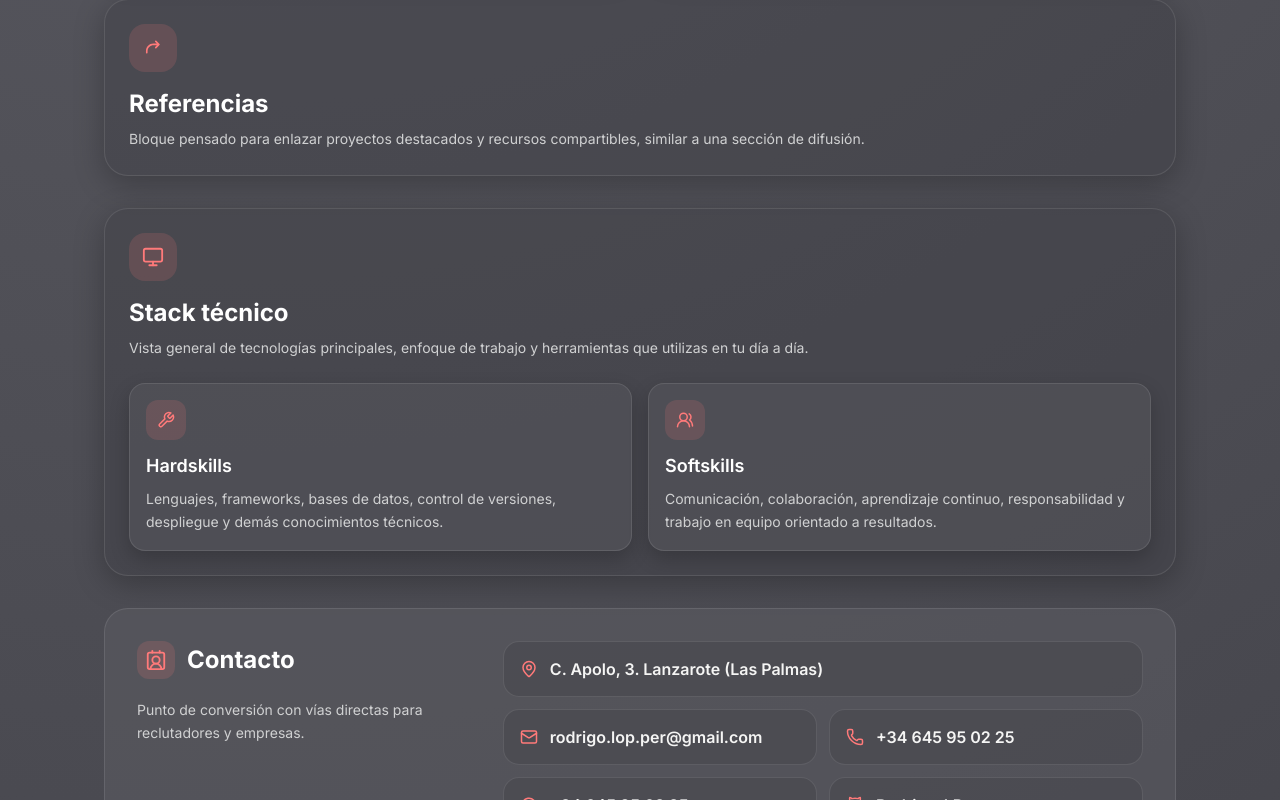
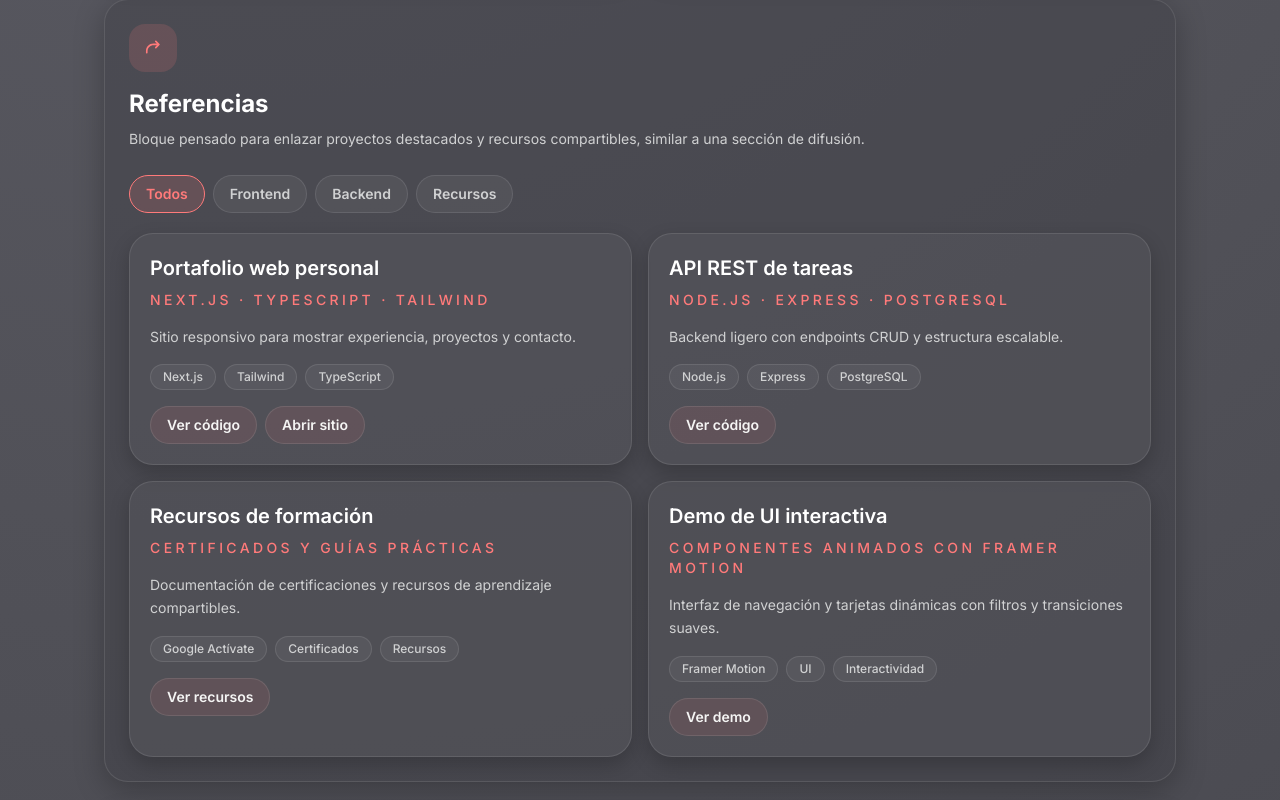
Before and after one commit to Rodrigo-LPz/CV, a Next.js app: page / in a window 1280 px wide. Shown: the part 1340-2140 px from the top of the page. Built offline with nearby package versions, Linux system fonts and the light colour scheme.

Commit message:
Adición de Información de la sección 'Referencias'

```diff
--- a/src/components/site-shell.tsx
+++ b/src/components/site-shell.tsx
@@ -71,7 +71,13 @@ function renderSectionList(text: string) {
 
 export function SiteShell() {
   const [locale, setLocale] = useState<Locale>('es');
+  const [selectedCategory, setSelectedCategory] = useState<'all' | 'frontend' | 'backend' | 'certificates' | 'resources'>('all');
   const content = useMemo(() => siteContent[locale], [locale]);
+  const references = content.sections.references;
+  const filteredReferences =
+    selectedCategory === 'all'
+      ? references.items
+      : references.items.filter((item) => item.category === selectedCategory);
 
   return (
     <div className="mx-auto max-w-6xl px-6 pb-14 pt-8 md:px-10">
@@ -188,12 +194,87 @@ export function SiteShell() {
           </motion.article>
         </section>
 
-        <SectionCard
+        <motion.article
           id="references"
-          title={content.sections.references.title}
-          description={content.sections.references.description}
-          icon={<CurvedArrowIcon />}
-        />
+          initial={{ opacity: 0, y: 24 }}
+          whileInView={{ opacity: 1, y: 0 }}
+          viewport={{ once: true, amount: 0.2 }}
+          transition={{ duration: 0.55 }}
+          className="rounded-3xl border border-white/10 bg-[var(--card)]/45 p-6 shadow-[0_8px_30px_rgba(0,0,0,0.25)]"
+        >
+          <div className="mb-6 flex items-start justify-between gap-4">
+            <div>
+              <div className="mb-4 flex h-12 w-12 items-center justify-center rounded-2xl bg-[var(--accent)]/15 text-[var(--accent)]">
+                <CurvedArrowIcon />
+              </div>
+              <h2 className="mb-2 text-2xl font-bold text-white">{references.title}</h2>
+              <p className="text-sm leading-relaxed text-[var(--muted)]">{references.description}</p>
+            </div>
+          </div>
+
+          <div className="mb-5 flex flex-wrap gap-2">
+            {references.categories.map((category) => (
+              <button
+                key={category.value}
+                type="button"
+                onClick={() => setSelectedCategory(category.value)}
+                className={`rounded-full border px-4 py-2 text-sm font-semibold transition ${
+                  selectedCategory === category.value
+                    ? 'border-[var(--accent)] bg-[var(--accent)]/15 text-[var(--accent)]'
+                    : 'border-white/10 bg-white/5 text-[var(--muted)] hover:border-white/20 hover:text-white'
+                }`}
+              >
+                {category.label}
+              </button>
+            ))}
+          </div>
+
+          <div className="grid gap-4 md:grid-cols-2">
+            {filteredReferences.map((item) => (
+              <article
+                key={item.title}
+                className="rounded-3xl border border-white/10 bg-[var(--surface)]/45 p-5 shadow-[0_8px_20px_rgba(0,0,0,0.2)]"
+              >
+                <div className="mb-4 space-y-2">
+                  <h3 className="text-xl font-semibold text-white">{item.title}</h3>
+                  <p className="text-sm font-medium uppercase tracking-[0.24em] text-[var(--accent)]">
+                    {item.subtitle}
+                  </p>
+                </div>
+                <p className="mb-4 text-sm leading-relaxed text-[var(--muted)]">{item.description}</p>
+                <div className="mb-4 flex flex-wrap gap-2">
+                  {item.tags.map((tag) => (
+                    <span
+                      key={`${item.title}-${tag}`}
+                      className="rounded-full border border-white/10 bg-white/5 px-3 py-1 text-xs font-medium text-[var(--muted)]"
+                    >
+                      {tag}
+                    </span>
+                  ))}
+                </div>
+                <div className="flex flex-wrap gap-2">
+                  {item.links.map((link) => (
+                    <a
+                      key={`${item.title}-${link.label}`}
+                      href={link.href}
+                      target="_blank"
+                      rel="noreferrer"
+                      className="rounded-full border border-white/10 bg-[var(--accent)]/10 px-4 py-2 text-sm font-semibold text-[var(--accent)] transition hover:bg-[var(--accent)]/20"
+                    >
+                      {link.label}
+                    </a>
+                  ))}
+                </div>
+              </article>
+            ))}
+
+            {filteredReferences.length === 0 && (
+              <div className="rounded-3xl border border-white/10 bg-[var(--surface)]/45 p-6 text-sm leading-relaxed text-[var(--muted)]">
+                No hay elementos para esta categoría.
+              </div>
+            )}
+          </div>
+        </motion.article>
 
         <motion.article
           id="techStack"
--- a/src/data/site-content.ts
+++ b/src/data/site-content.ts
@@ -21,6 +21,30 @@ type Section = {
   description: string;
 };
 
+type ReferenceLink = {
+  label: string;
+  href: string;
+};
+
+type ReferenceItem = {
+  title: string;
+  subtitle: string;
+  description: string;
+  tags: string[];
+  links: ReferenceLink[];
+  category: 'all' | 'frontend' | 'backend' | 'certificates' | 'resources';
+};
+
+type ReferenceCategory = {
+  label: string;
+  value: ReferenceItem['category'];
+};
+
+type ReferencesSection = Section & {
+  categories: ReferenceCategory[];
+  items: ReferenceItem[];
+};
+
 type Contact = {
   location: string;
   email: string;
@@ -39,7 +63,7 @@ type SiteContent = {
     journey: Section;
     studies: Section;
     credentials: Section;
-    references: Section;
+    references: ReferencesSection;
     techStack: Section;
     hardSkills: Section;
     softSkills: Section;
@@ -86,6 +110,55 @@ export const siteContent: Record<Locale, SiteContent> = {
         title: 'Referencias',
         description:
           'Bloque pensado para enlazar proyectos destacados y recursos compartibles, similar a una sección de difusión.',
+        categories: [
+          { label: 'Todos', value: 'all' },
+          { label: 'Frontend', value: 'frontend' },
+          { label: 'Backend', value: 'backend' },
+          { label: 'Recursos', value: 'resources' },
+        ],
+        items: [
+          {
+            title: 'Portafolio web personal',
+            subtitle: 'Next.js · TypeScript · Tailwind',
+            description: 'Sitio responsivo para mostrar experiencia, proyectos y contacto.',
+            tags: ['Next.js', 'Tailwind', 'TypeScript'],
+            links: [
+              { label: 'Ver código', href: 'https://github.com/Rodrigo-LPz/portfolio' },
+              { label: 'Abrir sitio', href: 'https://rodrigo-lpz.vercel.app' },
+            ],
+            category: 'frontend',
+          },
+          {
+            title: 'API REST de tareas',
+            subtitle: 'Node.js · Express · PostgreSQL',
+            description: 'Backend ligero con endpoints CRUD y estructura escalable.',
+            tags: ['Node.js', 'Express', 'PostgreSQL'],
+            links: [
+              { label: 'Ver código', href: 'https://github.com/Rodrigo-LPz/api-rest-tasks' },
+            ],
+            category: 'backend',
+          },
+          {
+            title: 'Recursos de formación',
+            subtitle: 'Certificados y guías prácticas',
+            description: 'Documentación de certificaciones y recursos de aprendizaje compartibles.',
+            tags: ['Google Actívate', 'Certificados', 'Recursos'],
+            links: [
+              { label: 'Ver recursos', href: 'https://activate.google.com' },
+            ],
+            category: 'certificates',
+          },
+          {
+            title: 'Demo de UI interactiva',
+            subtitle: 'Componentes animados con Framer Motion',
+            description: 'Interfaz de navegación y tarjetas dinámicas con filtros y transiciones suaves.',
+            tags: ['Framer Motion', 'UI', 'Interactividad'],
+            links: [
+              { label: 'Ver demo', href: 'https://github.com/Rodrigo-LPz/ui-demo' },
+            ],
+            category: 'resources',
+          },
+        ],
       },
       techStack: {
         title: 'Stack técnico',
@@ -152,6 +225,55 @@ export const siteContent: Record<Locale, SiteContent> = {
       references: {
         title: 'References',
         description: 'Section intended for featured project links and share-friendly resources.',
+        categories: [
+          { label: 'All', value: 'all' },
+          { label: 'Frontend', value: 'frontend' },
+          { label: 'Backend', value: 'backend' },
+          { label: 'Resources', value: 'resources' },
+        ],
+        items: [
+          {
+            title: 'Personal portfolio',
+            subtitle: 'Next.js · TypeScript · Tailwind',
+            description: 'Responsive site to showcase experience, projects, and contact details.',
+            tags: ['Next.js', 'Tailwind', 'TypeScript'],
+            links: [
+              { label: 'View code', href: 'https://github.com/Rodrigo-LPz/portfolio' },
+              { label: 'Open site', href: 'https://rodrigo-lpz.vercel.app' },
+            ],
+            category: 'frontend',
+          },
+          {
+            title: 'Task REST API',
+            subtitle: 'Node.js · Express · PostgreSQL',
+            description: 'Lightweight backend with CRUD endpoints and scalable structure.',
+            tags: ['Node.js', 'Express', 'PostgreSQL'],
+            links: [
+              { label: 'View code', href: 'https://github.com/Rodrigo-LPz/api-rest-tasks' },
+            ],
+            category: 'backend',
+          },
+          {
+            title: 'Learning resources',
+            subtitle: 'Certificates and practical guides',
+            description: 'Documentation of certifications and shared study resources.',
+            tags: ['Google Actívate', 'Certificates', 'Resources'],
+            links: [
+              { label: 'View resources', href: 'https://activate.google.com' },
+            ],
+            category: 'certificates',
+          },
+          {
+            title: 'Interactive UI demo',
+            subtitle: 'Animated components with Framer Motion',
+            description: 'Navigation and cards with filters and smooth transitions.',
+            tags: ['Framer Motion', 'UI', 'Interactivity'],
+            links: [
+              { label: 'View demo', href: 'https://github.com/Rodrigo-LPz/ui-demo' },
+            ],
+            category: 'resources',
+          },
+        ],
       },
       techStack: {
         title: 'Tech stack',
```
